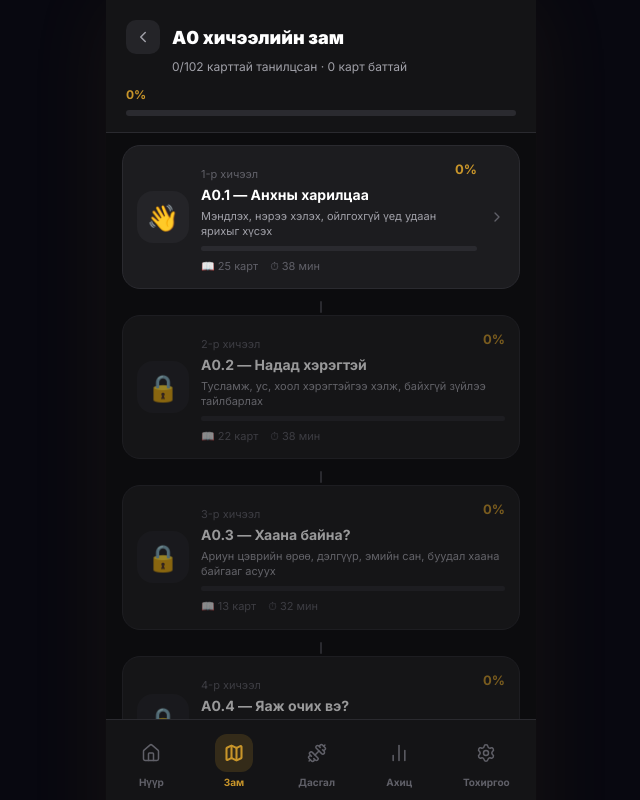
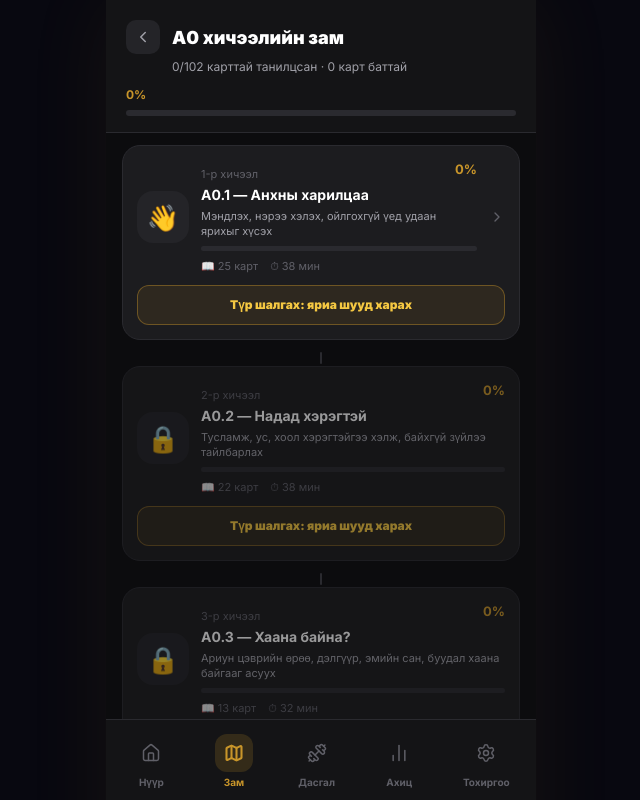
Before and after one commit to enkhbat194/czech-mongolian-app, a React (Vite) app: page / in a window 1280 px wide. Both pictures are taken after a click on the button "Бүгд". Shown: the top 800 px of the page, without its empty margins (319-959 px from the left). Built offline with nearby package versions, Linux system fonts and the light colour scheme.

Commit message:
feat(a0): add temporary dialogue preview button on path

```diff
--- a/src/pages/LearningPathPage.tsx
+++ b/src/pages/LearningPathPage.tsx
@@ -13,6 +13,11 @@ const LearningPathPage: React.FC = () => {
   const openLesson = (lessonId: string) => {
     setCurrentLesson(lessonId);
     setPage('a0Lesson');
+  };
+
+  const openDialoguePreview = (lessonId: string) => {
+    setCurrentLesson(lessonId);
+    setPage('a0DialoguePreview');
   };
 
   return (
@@ -39,7 +44,8 @@ const LearningPathPage: React.FC = () => {
           return (
             <div key={lesson.id}>
               {index > 0 && <div style={{ display: 'flex', justifyContent: 'center', margin: '2px 0' }}><div style={{ width: 2, height: 12, borderRadius: 2, background: done ? '#C8952A' : '#2A2A2F' }} /></div>}
-              <motion.button whileTap={locked ? {} : { scale: 0.98 }} onClick={() => !locked && openLesson(lesson.id)} style={{ width: '100%', textAlign: 'left', cursor: locked ? 'default' : 'pointer', background: done ? 'rgba(200,149,42,.08)' : '#1C1C1F', border: `1.5px solid ${done ? 'rgba(200,149,42,.3)' : '#2A2A2F'}`, borderRadius: 18, padding: 14, opacity: locked ? 0.58 : 1, display: 'flex', alignItems: 'center', gap: 12 }}>
+              <motion.div whileTap={locked ? {} : { scale: 0.98 }} style={{ width: '100%', textAlign: 'left', background: done ? 'rgba(200,149,42,.08)' : '#1C1C1F', border: `1.5px solid ${done ? 'rgba(200,149,42,.3)' : '#2A2A2F'}`, borderRadius: 18, padding: 14, opacity: locked ? 0.58 : 1 }}>
+                <button onClick={() => !locked && openLesson(lesson.id)} style={{ width: '100%', textAlign: 'left', cursor: locked ? 'default' : 'pointer', background: 'transparent', border: 0, padding: 0, display: 'flex', alignItems: 'center', gap: 12 }}>
                   <div style={{ position: 'relative', flexShrink: 0 }}>
                     <div style={{ width: 52, height: 52, borderRadius: 16, background: done ? 'rgba(200,149,42,.15)' : '#242428', display: 'flex', alignItems: 'center', justifyContent: 'center', fontSize: 26 }}>{locked ? '🔒' : lesson.icon}</div>
                     {done && <div style={{ position: 'absolute', bottom: -4, right: -4, width: 20, height: 20, borderRadius: 10, background: '#C8952A', display: 'flex', alignItems: 'center', justifyContent: 'center' }}><CheckCircle size={12} color="#000" strokeWidth={3} /></div>}
@@ -54,7 +60,9 @@ const LearningPathPage: React.FC = () => {
                     <div style={{ display: 'flex', gap: 12, marginTop: 7 }}>{ready ? <><span style={{ fontSize: 11, color: '#606068' }}>📖 {lesson.wordCount} карт</span><span style={{ fontSize: 11, color: '#606068' }}>⏱ {lesson.estimatedMinutes} мин</span></> : <span style={{ fontSize: 11, color: '#606068' }}>Аппын өгөгдөлд хараахан ороогүй</span>}</div>
                   </div>
                   {!locked && <ChevronRight size={16} color="#606068" style={{ flexShrink: 0 }} />}
-              </motion.button>
+                </button>
+                {ready && <button onClick={() => openDialoguePreview(lesson.id)} style={{ width: '100%', marginTop: 11, padding: '10px 12px', borderRadius: 12, border: '1px solid rgba(200,149,42,.42)', background: 'rgba(200,149,42,.10)', color: '#F5C842', fontSize: 12, fontWeight: 900, cursor: 'pointer' }}>Түр шалгах: яриа шууд харах</button>}
+              </motion.div>
             </div>
           );
         })}
```
Lines whose indentation alone changed are shown as unchanged.
